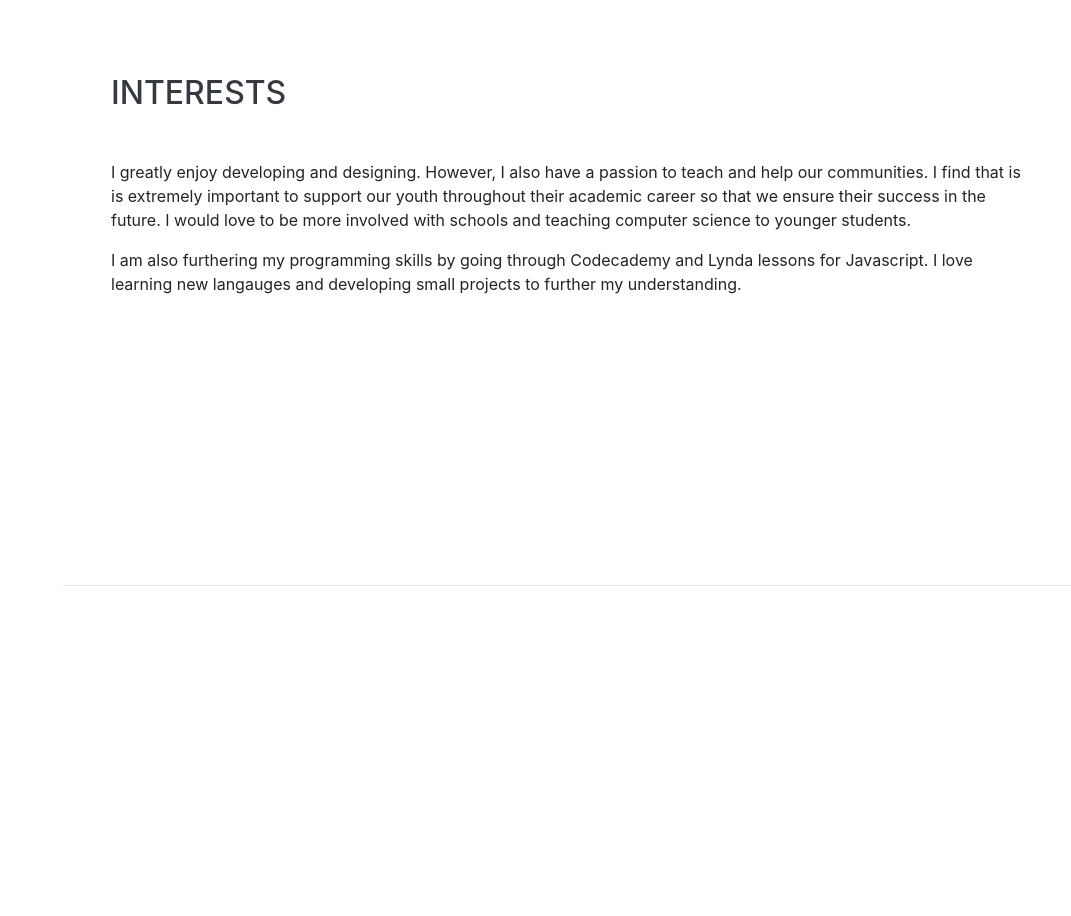
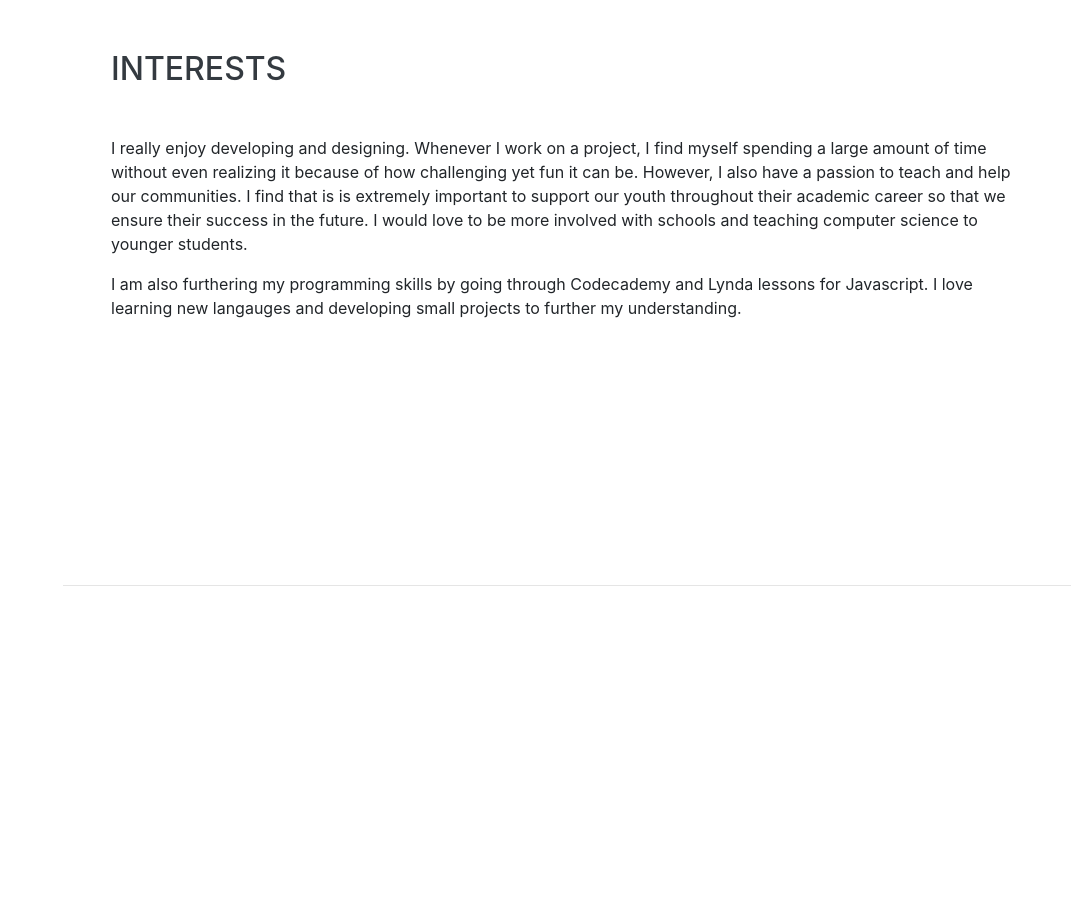
Before and after one commit to RoseKeenan/rosekeenan.github.io, a website with bundled scripts: page index.html in a window 1280 px wide. Shown: the part 3880-4796 px from the top of the page, without its empty margins (209-1280 px from the left). Built offline with nearby package versions, Linux system fonts and the light colour scheme; a web font is replaced by a local one.

Commit message:
Change in interest

```diff
--- a/index.html
+++ b/index.html
@@ -295,7 +295,8 @@
     <section class="resume-section p-3 p-lg-5 d-flex align-items-center" id="interests">
       <div class="w-100">
         <h2 class="mb-5">Interests</h2>
-        <p>I greatly enjoy developing and designing. However, I also have a passion to teach and help our communities.
+        <p>I really enjoy developing and designing. Whenever I work on a project, I find myself spending a large amount of time
+          without even realizing it because of how challenging yet fun it can be. However, I also have a passion to teach and help our communities.
           I find that is is extremely important to support our youth throughout their academic career so that we ensure
           their success in the future. I would love to be more involved with schools and teaching computer science to younger students.
         </p>
```
